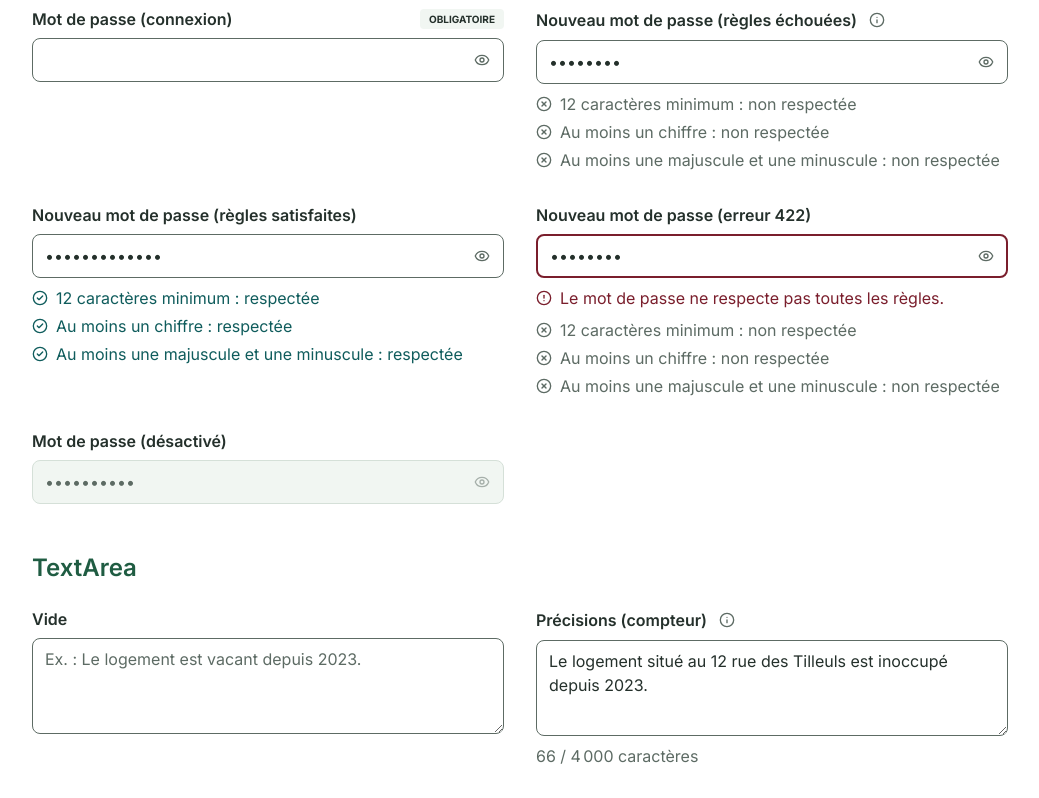
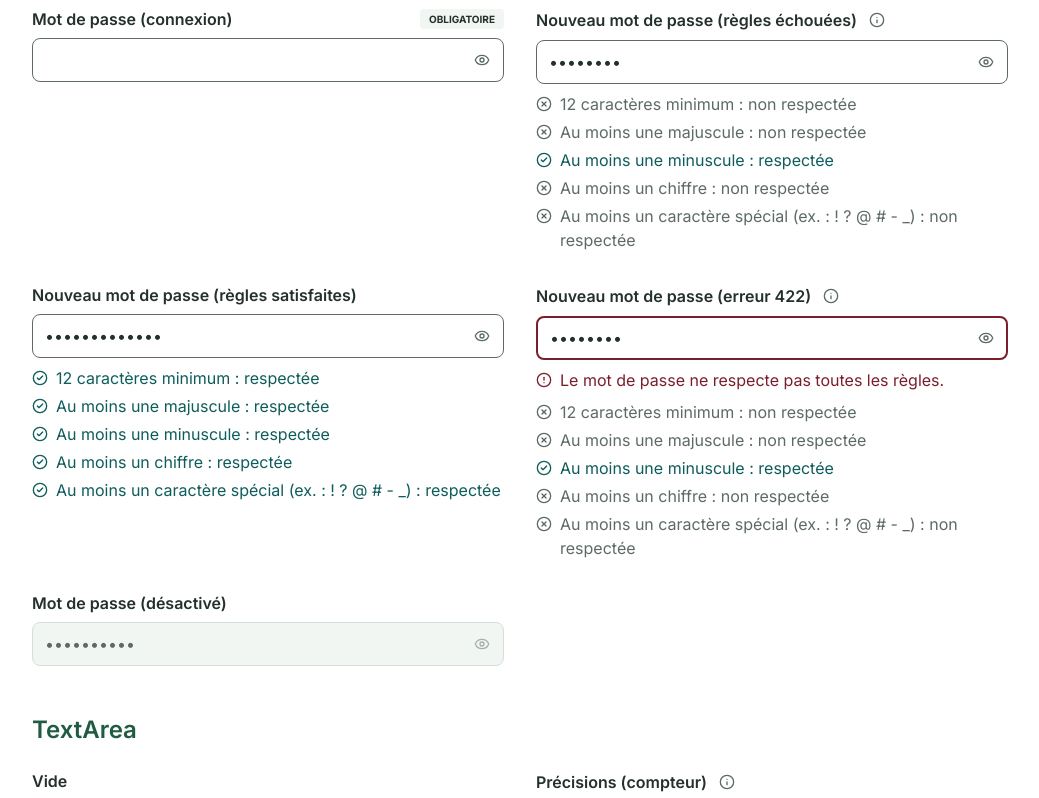
Before and after one commit to Kob0o/ValAubrelleFront, a Next.js app: page /dev/forms in a window 1280 px wide. Shown: the part 1520-2318 px from the top of the page, without its empty margins (120-1159 px from the left). Built offline with nearby package versions, Linux system fonts and the light colour scheme.

Commit message:
Ajoute les règles de mot de passe par défaut (recommandation CNIL).
Refs #40

```diff
--- a/src/app/dev/forms/forms-demo.tsx
+++ b/src/app/dev/forms/forms-demo.tsx
@@ -4,16 +4,14 @@ import { useState, type ReactNode } from "react";
 
 import { Checkbox, type CheckboxState } from "@/components/forms/checkbox";
 import { getFieldError } from "@/components/forms/field-error";
-import {
-  PasswordField,
-  type PasswordRule,
-} from "@/components/forms/password-field";
+import { PasswordField } from "@/components/forms/password-field";
 import { Radio, RadioGroup } from "@/components/forms/radio-group";
 import { SelectField, type SelectOption } from "@/components/forms/select-field";
 import { TextArea } from "@/components/forms/text-area";
 import { TextField } from "@/components/forms/text-field";
 import { Toggle } from "@/components/forms/toggle";
 import { Button } from "@/components/ui/button";
+import { applyFailedRules, evaluatePasswordRules } from "@/lib/auth/password-rules";
 import { mockMunicipalities } from "@/mocks";
 import type { ApiError } from "@/types/domain";
 import { ROLES, roleLabels } from "@/types/roles";
@@ -40,21 +38,8 @@ const validationError: ApiError = {
   },
 };
 
-/**
- * Règles fictives de démonstration : la liste réelle et ses identifiants ne
- * sont pas encore dans le contrat (seul `failedRules` l'est, à demander au back).
- */
-function demoPasswordRules(value: string): PasswordRule[] {
-  return [
-    { id: "length", label: "12 caractères minimum", met: value.length >= 12 },
-    { id: "digit", label: "Au moins un chiffre", met: /\d/.test(value) },
-    {
-      id: "case",
-      label: "Au moins une majuscule et une minuscule",
-      met: /[a-z]/.test(value) && /[A-Z]/.test(value),
-    },
-  ];
-}
+/** Réponse 422 simulée de `POST /auth/password-reset/confirm`. */
+const DEMO_FAILED_RULES = ["min_length", "uppercase", "digit", "special"];
 
 /** 4 000 caractères : limite de `text` sur `POST /requests/{id}/details-reply`. */
 const DETAILS_REPLY_MAX_LENGTH = 4000;
@@ -319,8 +304,8 @@ export function FormsDemo() {
           autoComplete="new-password"
           value={newPassword}
           onChange={setNewPassword}
-          rules={demoPasswordRules(newPassword)}
-          hint="Règles fictives de démonstration."
+          rules={evaluatePasswordRules(newPassword)}
+          hint="Règles par défaut (recommandation CNIL), en attendant celles du back."
         />
         <PasswordField
           label="Nouveau mot de passe (règles satisfaites)"
@@ -328,7 +313,7 @@ export function FormsDemo() {
           autoComplete="new-password"
           value={validPassword}
           onChange={setValidPassword}
-          rules={demoPasswordRules(validPassword)}
+          rules={evaluatePasswordRules(validPassword)}
         />
         <PasswordField
           label="Nouveau mot de passe (erreur 422)"
@@ -336,8 +321,12 @@ export function FormsDemo() {
           autoComplete="new-password"
           value={errorPassword}
           onChange={setErrorPassword}
-          rules={demoPasswordRules(errorPassword)}
+          rules={applyFailedRules(
+            evaluatePasswordRules(errorPassword),
+            DEMO_FAILED_RULES,
+          )}
           error="Le mot de passe ne respecte pas toutes les règles."
+          hint="Simulation : règles renvoyées en échec par le serveur (failedRules)."
         />
         <PasswordField
           label="Mot de passe (désactivé)"
--- a/src/components/forms/password-field.tsx
+++ b/src/components/forms/password-field.tsx
@@ -7,13 +7,9 @@ import { cn } from "cn";
 import { FieldWrapper } from "@/components/forms/field-wrapper";
 import { IconButton } from "@/components/shared/icon-button";
 import { Input } from "@/components/ui/input";
+import type { PasswordRule } from "@/lib/auth/password-rules";
 
-/** Règle du mot de passe ; `met` vient du contrôle local ou de `failedRules` (422). */
-export type PasswordRule = {
-  id: string;
-  label: string;
-  met: boolean;
-};
+export type { PasswordRule };
 
 type NativeInputProps = Omit<
   ComponentProps<"input">,
--- /dev/null
+++ b/src/lib/auth/password-rules.ts
@@ -0,0 +1,96 @@
+/**
+ * Règles de mot de passe par défaut, en attendant que le back les fixe
+ * (le contrat ne donne que `failedRules: string[]` sur
+ * `POST /auth/password-reset/confirm`).
+ *
+ * Base : recommandation de la CNIL (délibération n° 2022-100) pour un mot de
+ * passe seul : 12 caractères minimum, avec majuscules, minuscules, chiffres
+ * et caractères spéciaux. Les identifiants sont ceux attendus dans
+ * `failedRules` : à faire valider par le back.
+ */
+
+/** Règle affichée par `PasswordField` ; `met` vient du contrôle local ou de `failedRules` (422). */
+export type PasswordRule = {
+  id: string;
+  label: string;
+  met: boolean;
+};
+
+export const PASSWORD_MIN_LENGTH = 12;
+
+export const PASSWORD_RULE_IDS = [
+  "min_length",
+  "uppercase",
+  "lowercase",
+  "digit",
+  "special",
+] as const;
+
+export type PasswordRuleId = (typeof PASSWORD_RULE_IDS)[number];
+
+type RuleDefinition = {
+  id: PasswordRuleId;
+  label: string;
+  test: (value: string) => boolean;
+};
+
+const definitions: readonly RuleDefinition[] = [
+  {
+    id: "min_length",
+    label: `${PASSWORD_MIN_LENGTH} caractères minimum`,
+    // Compte les caractères affichés (un emoji = 1), pas les unités UTF-16.
+    test: (value) => Array.from(value).length >= PASSWORD_MIN_LENGTH,
+  },
+  {
+    id: "uppercase",
+    label: "Au moins une majuscule",
+    test: (value) => /\p{Lu}/u.test(value),
+  },
+  {
+    id: "lowercase",
+    label: "Au moins une minuscule",
+    test: (value) => /\p{Ll}/u.test(value),
+  },
+  {
+    id: "digit",
+    label: "Au moins un chiffre",
+    test: (value) => /\p{Nd}/u.test(value),
+  },
+  {
+    id: "special",
+    label: "Au moins un caractère spécial (ex. : ! ? @ # - _)",
+    // Tout ce qui n'est ni lettre, ni chiffre, ni espace.
+    test: (value) => /[^\p{L}\p{Nd}\s]/u.test(value),
+  },
+];
+
+/** Règles évaluées localement pendant la saisie, pour `PasswordField`. */
+export function evaluatePasswordRules(value: string): PasswordRule[] {
+  return definitions.map(({ id, label, test }) => ({
+    id,
+    label,
+    met: test(value),
+  }));
+}
+
+/** `true` si toutes les règles locales sont respectées. */
+export function isPasswordValid(value: string): boolean {
+  return definitions.every(({ test }) => test(value));
+}
+
+/**
+ * Applique la réponse 422 du serveur : une règle citée dans `failedRules`
+ * est non respectée, même si le contrôle local la croyait respectée (le
+ * serveur fait foi). Comparaison sans tenir compte de la casse ; un
+ * identifiant inconnu est ignoré.
+ */
+export function applyFailedRules(
+  rules: PasswordRule[],
+  failedRules: readonly string[] | undefined,
+): PasswordRule[] {
+  if (!failedRules || failedRules.length === 0) return rules;
+  const failed = new Set(failedRules.map((rule) => rule.toLowerCase()));
+  return rules.map((rule) =>
+    failed.has(rule.id.toLowerCase()) ? { ...rule, met: false } : rule,
+  );
+}
```
Also changed, not shown: 1 other file (tests, documents, lock files or other folders).
